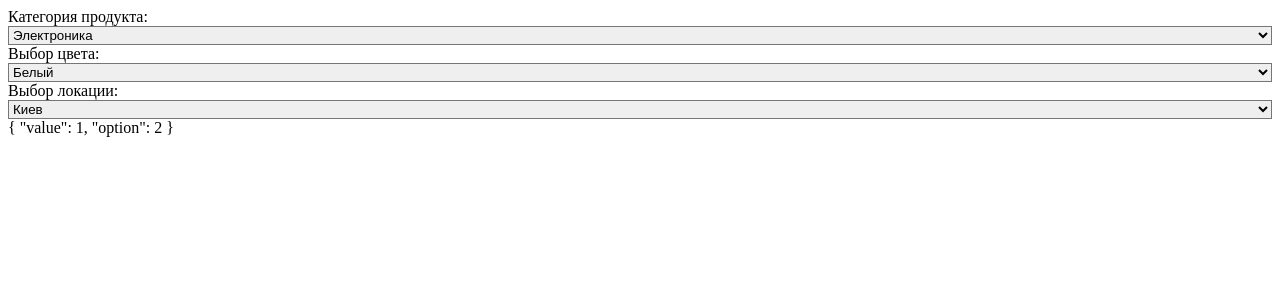
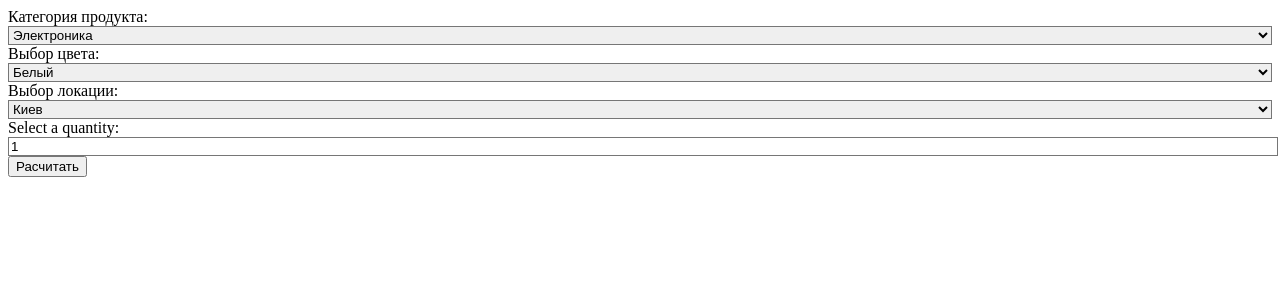
Before and after one commit to lgmstudiosoftware/Quotelikepro, a Vue app: page / in a window 1280 px wide. Shown: the top 300 px of the page. Built offline with nearby package versions, Linux system fonts and the light colour scheme.

Commit message:
Add Calculation Function

```diff
--- a/src/App.vue
+++ b/src/App.vue
@@ -1,6 +1,9 @@
 <template>
     <div class="p-6 max-w-2xl mx-auto">
-        <form class="space-y-4">
+        <form
+            class="space-y-4"
+            @submit.prevent="handleCalculate"
+        >
             <BaseSelect
                 label="Категория продукта"
                 :items="pricingRules.categories"
@@ -19,15 +22,49 @@
                 :items="pricingRules.locations"
                 v-model="defaultFormValues.location.value"
             />
+
+            <div class="flex flex-col gap-2">
+                <label class="block mb-2 text-sm font-medium text-gray-900 dark:text-white">Select a quantity:</label>
+                <input
+                    v-model="defaultFormValues.quantity"
+                    type="number"
+                    class="bg-gray-50 border border-gray-300 text-gray-900 text-sm rounded-lg focus:ring-blue-500 focus:border-blue-500 block w-full p-2.5 dark:bg-gray-700 dark:border-gray-600 dark:placeholder-gray-400 dark:text-white dark:focus:ring-blue-500 dark:focus:border-blue-500"
+                    required
+                    min="1"
+                    max="10"
+                    value="1"
+                />
+            </div>
+
+            <button
+                type="submit"
+                class="text-white bg-blue-700 hover:bg-blue-800 font-medium rounded-lg text-sm px-5 py-2.5 me-2 mb-2 dark:bg-blue-600 dark:hover:bg-blue-700 focus:outline-none dark:focus:ring-blue-800"
+            >
+                Расчитать
+            </button>
         </form>
 
-        {{defaultFormValues.color}}
+        <div
+            v-if="result"
+            class="mt-6 border border-dashed p-4 rounded-lg"
+        >
+            <h3 class="font-bold mb-1">Результат:</h3>
+            <ul>
+                <li v-for="adj in result.adjustments" :key="adj.label">
+                    {{ adj.label }} <span v-if="adj.value > 0">({{ adj.type === 'markup' ? '+' : '-' }}{{ adj.value }}%) → {{ adj.amount.toFixed(2) }} грн</span>
+                </li>
+            </ul>
+            <p>Цена за единицу: {{ result.unitPrice }} грн</p>
+            <p>Стоимость: {{ result.totalPrice }} грн</p>
+        </div>
     </div>
 </template>
 
 <script setup lang="ts">
 import { ref } from 'vue'
 import BaseSelect from '@/components/BaseSelect.vue'
+import { pricingRules } from '@/config/pricingRules';
+import { usePriceCalculator } from '@/composables/usePriceCalculator';
 
 interface DefaultFormValue {
     value: number
@@ -38,6 +75,8 @@ interface DefaultFormValues {
     category: DefaultFormValue
     color: DefaultFormValue
     location: DefaultFormValue
+    basePrice: number
+    quantity: number
 }
 
 const defaultFormValues = ref<DefaultFormValues>({
@@ -50,29 +89,20 @@ const defaultFormValues = ref<DefaultFormValues>({
     },
     location: {
         value: 1
-    }
+    },
+    quantity: 1,
+    basePrice: 100
 })
 
-const pricingRules = ref<PricingRules>({
-    categories: [
-        {id: 1, name: 'Электроника', type: 'markup', value: 5},
-        {id: 2, name: 'Мебель', type: 'discount', value: 10},
-        {id: 3, name: 'Одежда', type: 'none', value: 0},
-    ],
-    colors: [
-        {id: 1, name: 'Белый', type: 'none', value: 0},
-        {id: 2, name: 'Красный', type: 'markup', value: 3},
-        {id: 3, name: 'Черный', type: 'none', value: 0, options: [
-                {id: 1, name: 'S', type: 'none', value: 0},
-                {id: 2, name: 'M', type: 'markup', value: 4},
-                {id: 3, name: 'L', type: 'markup', value: 5},
-            ]
-        }
-    ],
-    locations: [
-        {id: 1, name: 'Киев', type: 'markup', value: 2},
-        {id: 2, name: 'Львов', type: 'discount', value: 3},
-        {id: 3, name: 'Одесса', type: 'none', value: 0}
-    ]
-})
+const result = ref<ReturnType<ReturnType<typeof usePriceCalculator>['calculatePrice']> | null>(null);
+
+const { calculatePrice } = usePriceCalculator();
+
+const handleCalculate = () => {
+    result.value = calculatePrice({
+        basePrice: defaultFormValues.value.basePrice,
+        city: defaultFormValues.value.location.value,
+        quantity: defaultFormValues.value.quantity,
+    });
+}
 </script>
--- /dev/null
+++ b/src/composables/usePriceCalculator.ts
@@ -0,0 +1,40 @@
+import { pricingRules } from '@/config/pricingRules';
+
+interface CalculatePriceInput {
+    basePrice: number
+    quantity: number
+    city: number
+}
+
+interface Adjustment {
+    label: string
+    value: number
+    type: 'markup' | 'discount'
+    amount: number
+}
+
+export function usePriceCalculator() {
+    const calculatePrice = ({ basePrice, quantity, city }: CalculatePriceInput) => {
+        let finalUnitPrice = basePrice;
+        const adjustments: Adjustment[] = [];
+
+        const apply = (label: string, type: 'markup' | 'discount', value: number) => {
+            const delta = (basePrice * value) / 100;
+            finalUnitPrice += type === 'markup' ? delta : -delta;
+            adjustments.push({ label, type, value, amount: delta });
+        };
+
+        const locRule = pricingRules.locations.find(r => r.id === city);
+        if (locRule) {
+            apply(`Локация: ${locRule.name}`, locRule.type, locRule.value);
+        }
+
+        return {
+            unitPrice: finalUnitPrice.toFixed(2),
+            totalPrice: (finalUnitPrice * quantity).toFixed(2),
+            adjustments,
+        };
+    };
+
+    return { calculatePrice };
+}
--- /dev/null
+++ b/src/config/pricingRules.ts
@@ -0,0 +1,22 @@
+export const pricingRules = {
+    categories: [
+        {id: 1, name: 'Электроника', type: 'markup', value: 5},
+        {id: 2, name: 'Мебель', type: 'discount', value: 10},
+        {id: 3, name: 'Одежда', type: 'none', value: 0},
+    ],
+    colors: [
+        {id: 1, name: 'Белый', type: 'none', value: 0},
+        {id: 2, name: 'Красный', type: 'markup', value: 3},
+        {id: 3, name: 'Черный', type: 'none', value: 0, options: [
+                {id: 1, name: 'S', type: 'none', value: 0},
+                {id: 2, name: 'M', type: 'markup', value: 4},
+                {id: 3, name: 'L', type: 'markup', value: 5},
+            ]
+        }
+    ],
+    locations: [
+        {id: 1, name: 'Киев', type: 'markup', value: 2},
+        {id: 2, name: 'Львов', type: 'discount', value: 3},
+        {id: 3, name: 'Одесса', type: 'none', value: 0}
+    ]
+}
--- a/tsconfig.json
+++ b/tsconfig.json
@@ -9,7 +9,11 @@
     "sourceMap": true,
     "resolveJsonModule": true,
     "esModuleInterop": true,
-    "lib": ["ESNext", "DOM"]
+    "lib": ["ESNext", "DOM"],
+    "baseUrl": "./",
+    "paths": {
+      "@/*": ["src/*"]
+    }
   },
   "include": ["src/**/*.ts", "src/**/*.d.ts", "src/**/*.tsx", "src/**/*.vue"]
 }
```
